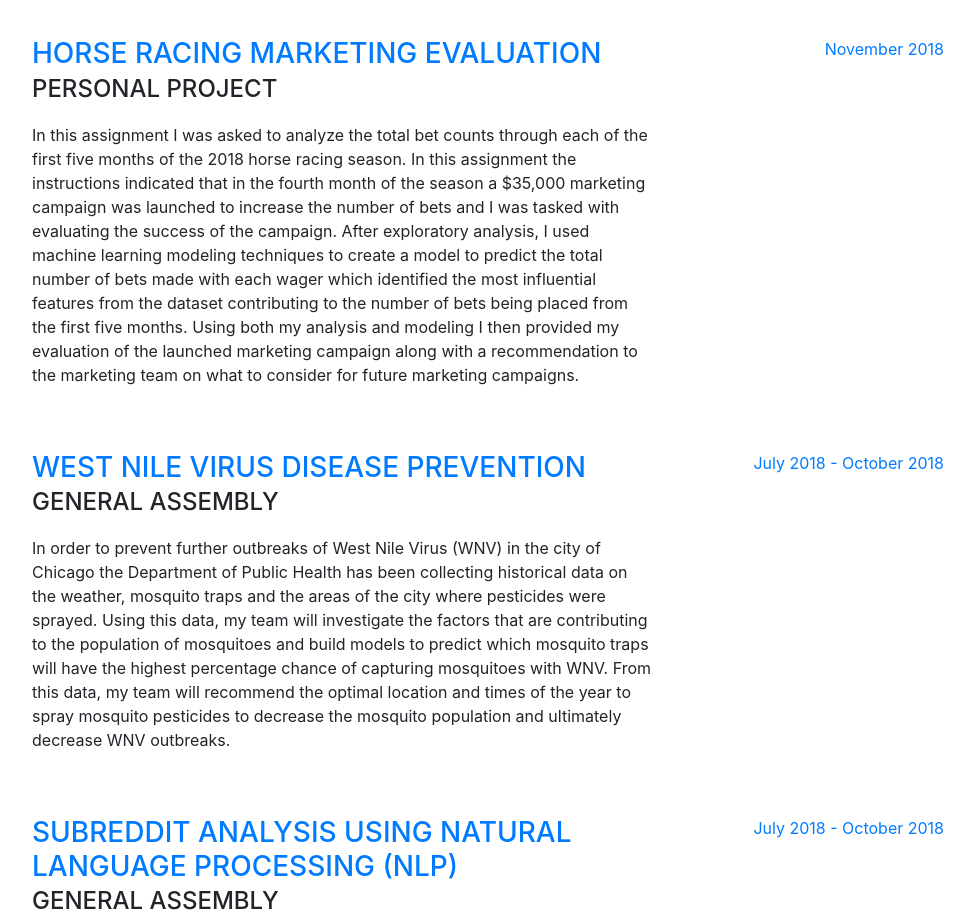
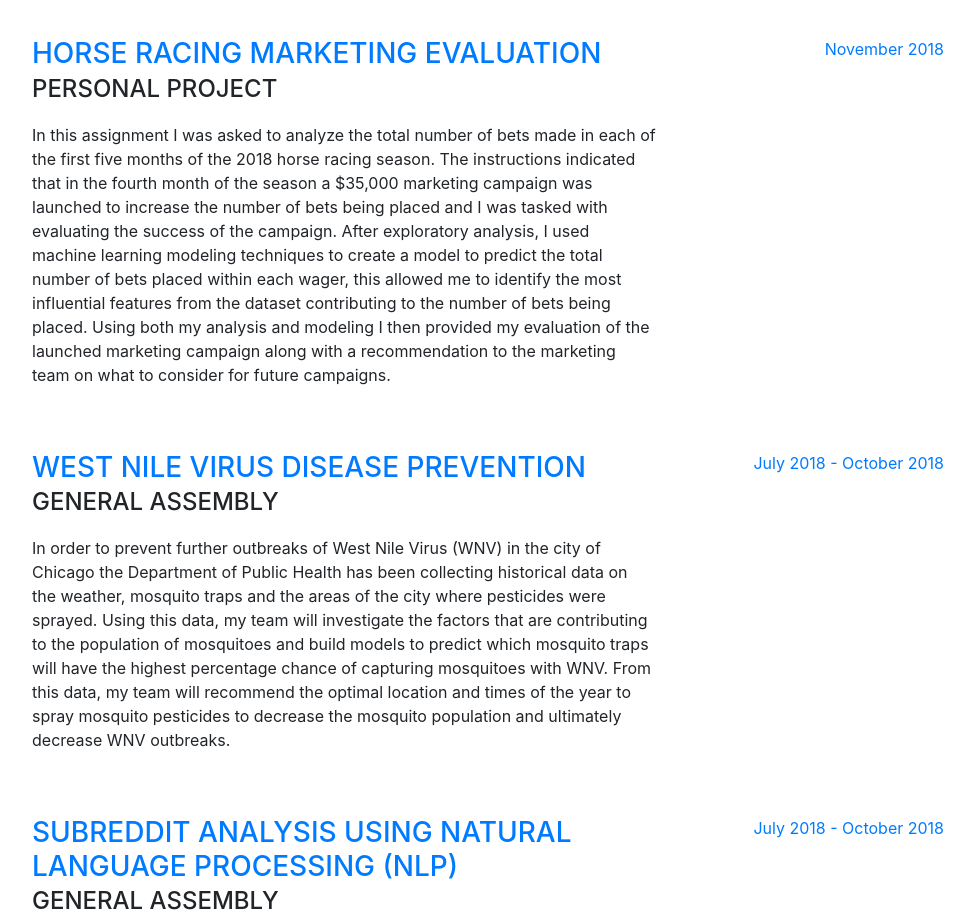
Before and after one commit to datanelson518/datanelson518.github.io, a website with bundled scripts: page index.html in a window 1280 px wide. Shown: the part 1640-2563 px from the top of the page, without its empty margins (288-1262 px from the left). Built offline with nearby package versions, Linux system fonts and the light colour scheme; a web font is replaced by a local one.

Commit message:
updating project description

```diff
--- a/index.html
+++ b/index.html
@@ -117,7 +117,7 @@
             <div class="resume-content mr-auto">
               <h3 class="mb-0"><a href="https://github.com/datanelson518/Horse-Wager-Marketing-Evaluation" target="_blank">Horse Racing Marketing Evaluation</a></h3>
               <div class="subheading mb-3">Personal Project</div>
-              <p>In this assignment I was asked to analyze the total bet counts through each of the first five months of the 2018 horse racing season. In this assignment the instructions indicated that in the fourth month of the season a $35,000 marketing campaign was launched to increase the number of bets and I was tasked with evaluating the success of the campaign. After exploratory analysis, I used machine learning modeling techniques to create a model to predict the total number of bets made with each wager which identified the most influential features from the dataset contributing to the number of bets being placed from the first five months. Using both my analysis and modeling I then provided my evaluation of the launched marketing campaign along with a recommendation to the marketing team on what to consider for future marketing campaigns.</p>
+              <p>In this assignment I was asked to analyze the total number of bets made in each of the first five months of the 2018 horse racing season. The instructions indicated that in the fourth month of the season a $35,000 marketing campaign was launched to increase the number of bets being placed and I was tasked with evaluating the success of the campaign. After exploratory analysis, I used machine learning modeling techniques to create a model to predict the total number of bets placed within each wager, this allowed me to identify the most influential features from the dataset contributing to the number of bets being placed. Using both my analysis and modeling I then provided my evaluation of the launched marketing campaign along with a recommendation to the marketing team on what to consider for future campaigns.</p>
             </div>
             <div class="resume-date text-md-right">
               <span class="text-primary">November 2018</span>
```
